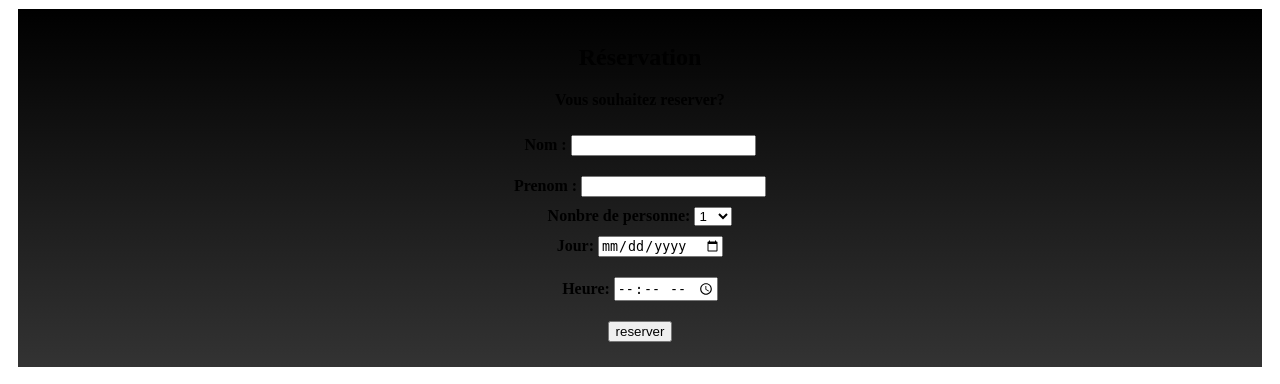
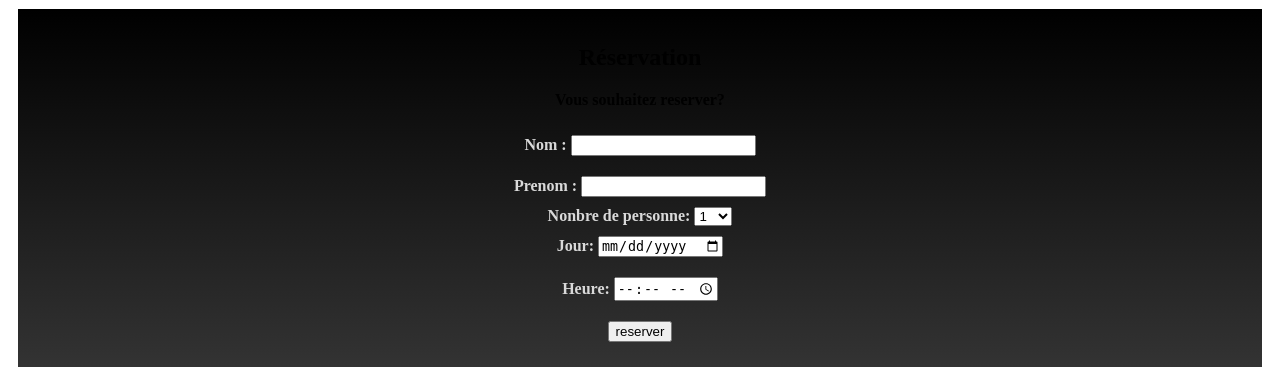
Before and after one commit to Archoss/siteVitrine, a PHP site: page / in a window 1280 px wide; the page is wider, and only the part inside the window is pictured. Shown: the part 1101-1485 px from the top of that part. Run offline with PHP 8.4, Linux system fonts and the light colour scheme.

Commit message:
color reserve css

```diff
--- a/css/style.css
+++ b/css/style.css
@@ -157,9 +157,13 @@
 	clear: both;
 	background: linear-gradient(180deg, black, #333333);
 	box-shadow: 0px 0px 0px black
-	color: white;
+	color: #d9d9d9;
 	font-weight: bolder;
 	text-align: center;
+}
+
+#reserve form {
+	color: #d9d9d9;
 }
 
 input{
```
